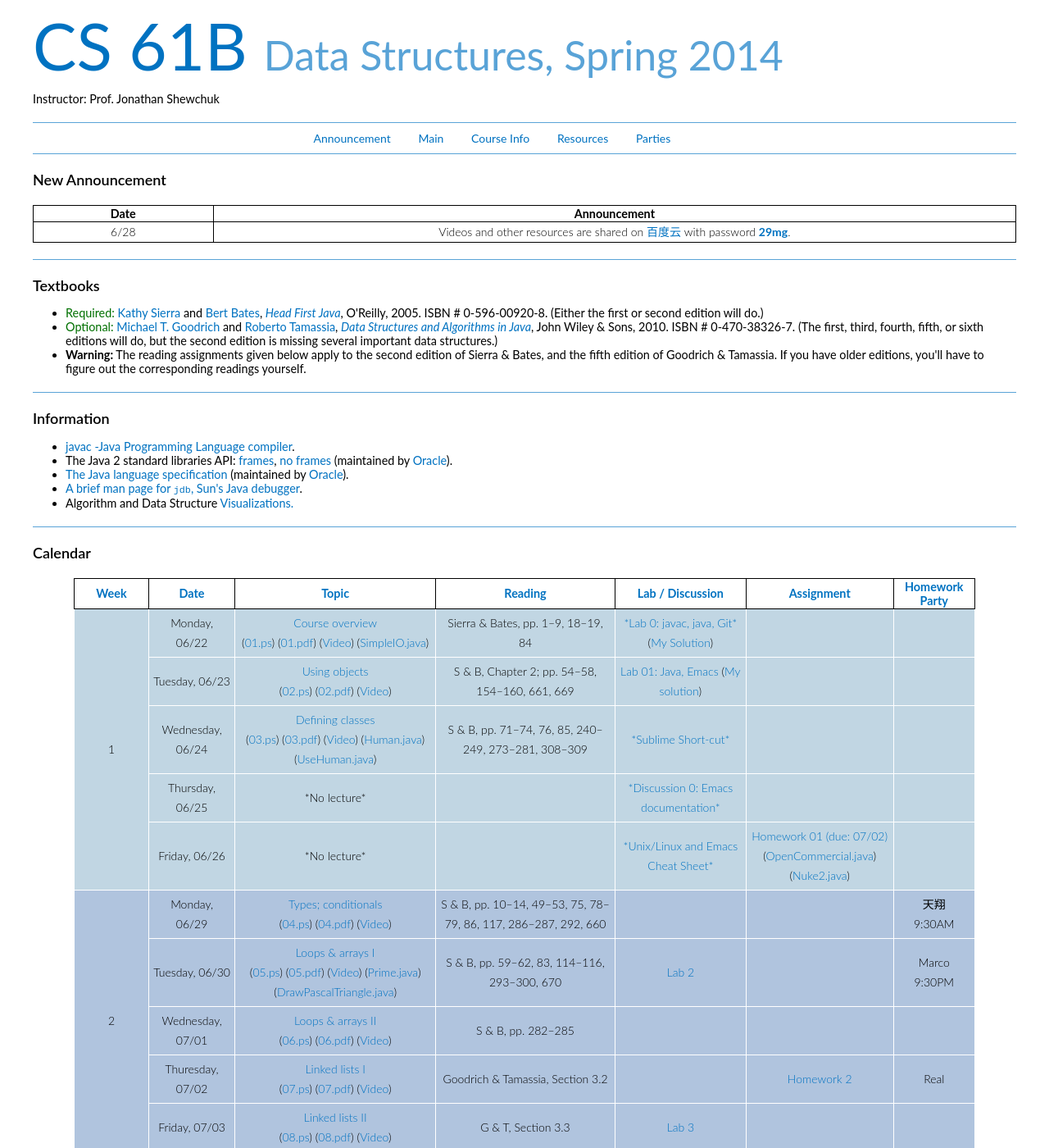
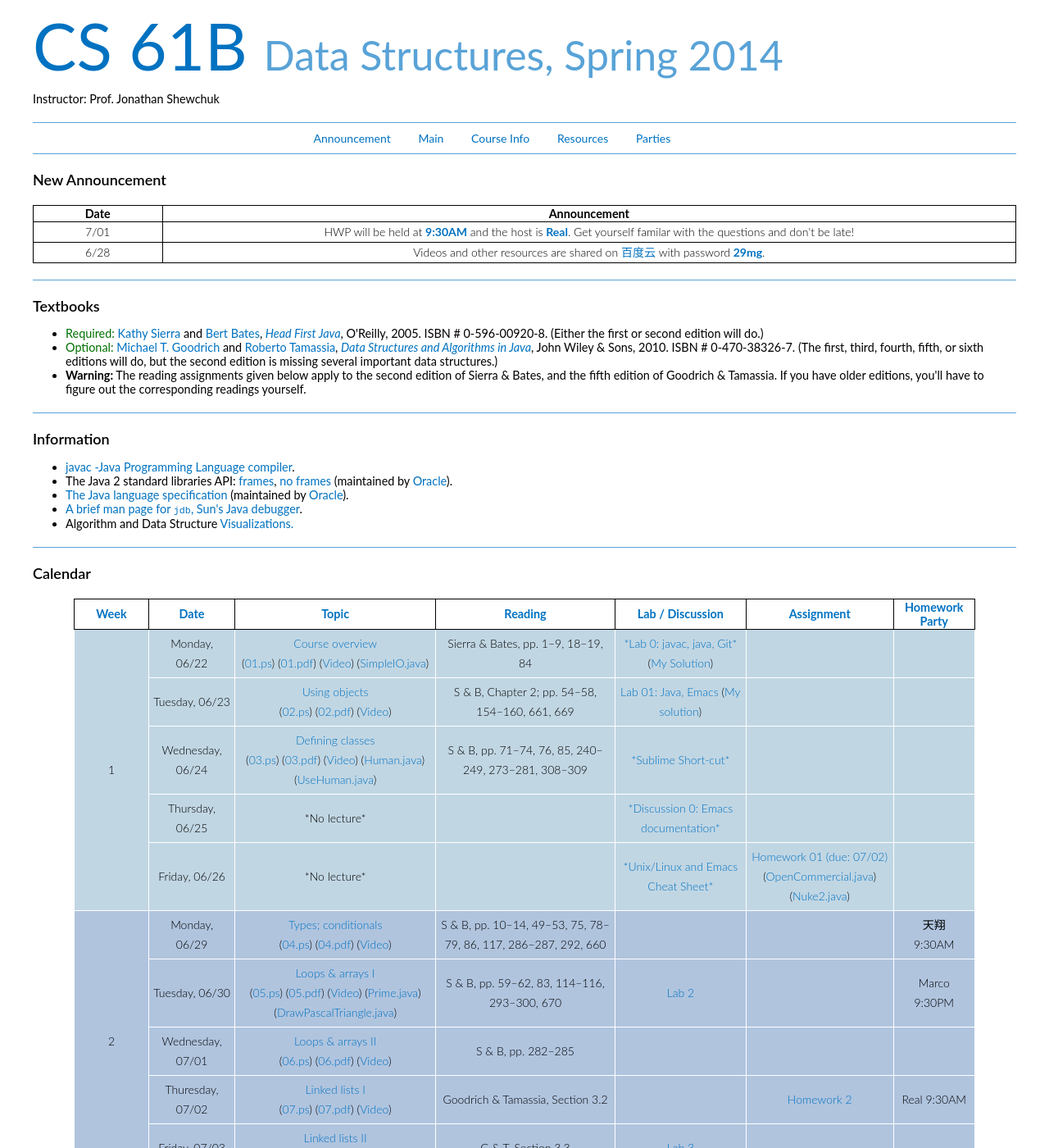
Before and after one commit to gaotx/cs61b, a Jekyll site: the page built from index.html, in a window 1280 px wide and 1400 px high. Shown: the whole window at 82% size. Built offline with Jekyll 4.4.1, drawn with Linux system fonts in a browser that asks for light colours; the list of posts is cut into pages by our own code; comment, search, counter and statistics services are not loaded.

```diff
--- a/index.html
+++ b/index.html
@@ -12,12 +12,19 @@ title: CS61B
                     <th>Announcement</th>
                 </tr>
             </thead>
-            <tbody><tr>
-            <td>6/28</td>
-                <td>
-                    Videos and other resources are shared on <a href="http://pan.baidu.com/s/1hqGinfm">百度云</a> with password <strong>29mg</strong>.
-                </td>
-            </tr>
+            <tbody>
+                <tr>
+                    <td>7/01</td>
+                    <td>
+                        HWP will be held at <strong>9:30AM</strong> and the host is <strong>Real</strong>. Get yourself familar with the questions and don't be late!
+                    </td>
+                </tr>
+                <tr>
+                    <td>6/28</td>
+                    <td>
+                        Videos and other resources are shared on <a href="http://pan.baidu.com/s/1hqGinfm">百度云</a> with password <strong>29mg</strong>.
+                    </td>
+                </tr>
         </tbody></table>
     </div>
 
@@ -207,7 +214,7 @@ title: CS61B
 <td>Goodrich &amp; Tamassia, Section 3.2</td>
 <td></td>
 <td><a href="hw/hw02">Homework 2</a></td>
-<td>Real</td>
+<td>Real 9:30AM</td>
 </tr>
 
 <tr class="even">
```
Also changed, not shown: announce.html (+12 -5 lines).
